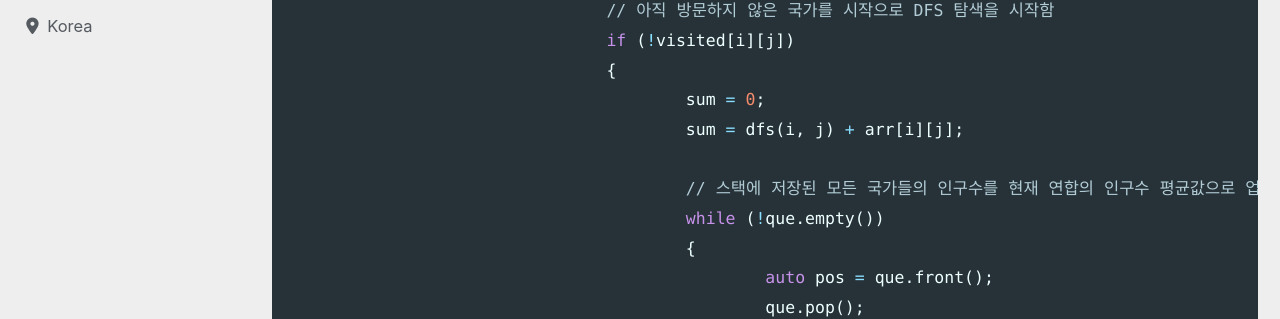
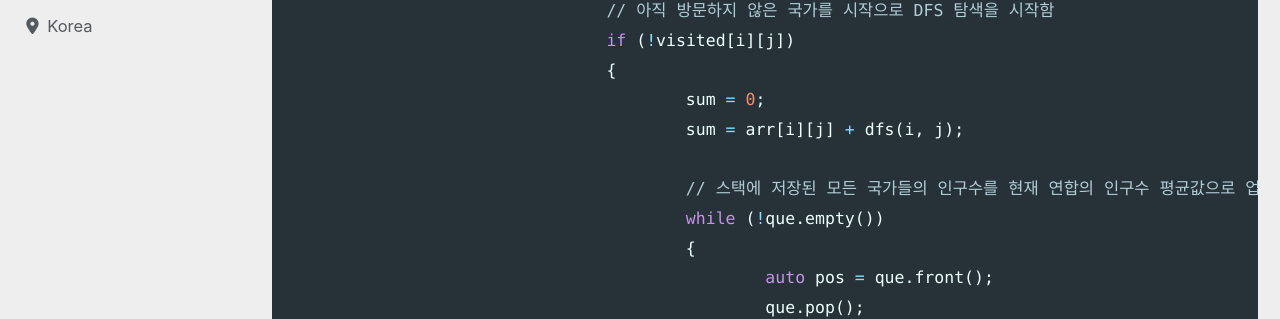
Before and after one commit to devMyeong/devMyeong.github.io, a Jekyll site: the page built from _posts/codingTest/2023-05-01-삼성기출.md, in a window 1280 px wide and 900 px high, scrolled down 14331 px. Shown: the part 140-459 px from the top of the window. Built offline with Jekyll 4.4.1, drawn with Linux system fonts in a browser that asks for light colours; cached includes are drawn as plain includes; nearby versions of some CDN libraries; some web fonts are replaced; comment, search, counter and statistics services are not loaded.

Commit message:
Chore : 수정

```diff
--- a/_posts/codingTest/2023-05-01-삼성기출.md
+++ b/_posts/codingTest/2023-05-01-삼성기출.md
@@ -461,7 +461,7 @@ int main()
 				if (!visited[i][j])
 				{
 					sum = 0;
-					sum = dfs(i, j) + arr[i][j];
+					sum = arr[i][j] + dfs(i, j);
 
 					// 스택에 저장된 모든 국가들의 인구수를 현재 연합의 인구수 평균값으로 업데이트함
 					while (!que.empty())
```
